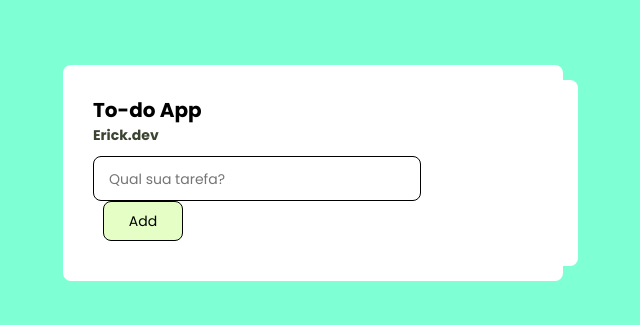
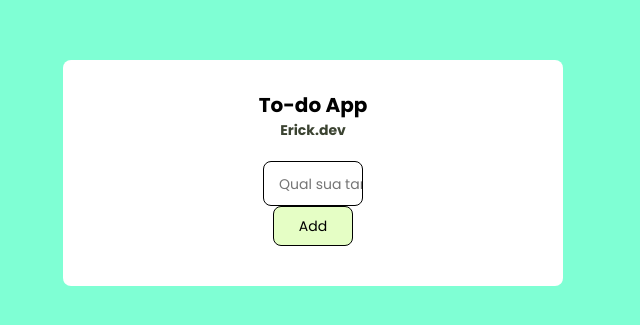
Before and after one commit to itseriqq/todoapp-react, a React (Create React App) app in the folder project/: page / in a window 1280 px wide. Shown: the part 227-552 px from the top of the page, without its empty margins (327-967 px from the left). Built offline with nearby package versions, Linux system fonts and the light colour scheme.

Commit message:
Issues w bootstrap, testing

```diff
--- a/project/src/styles.css
+++ b/project/src/styles.css
@@ -14,9 +14,9 @@ body {
 }
 
 .container {
-    /* display: flex;
+    display: flex;
     flex-direction: column;
-    align-items: center; */
+    align-items: center;
     width: 500px;
     background-color: #fff;
     padding: 15px;
@@ -25,6 +25,7 @@ body {
 
 input {
     height: 45px;
+    width: 100px;
     font-size: 16px;
     border-radius: 8px;
     overflow: hidden;
```
